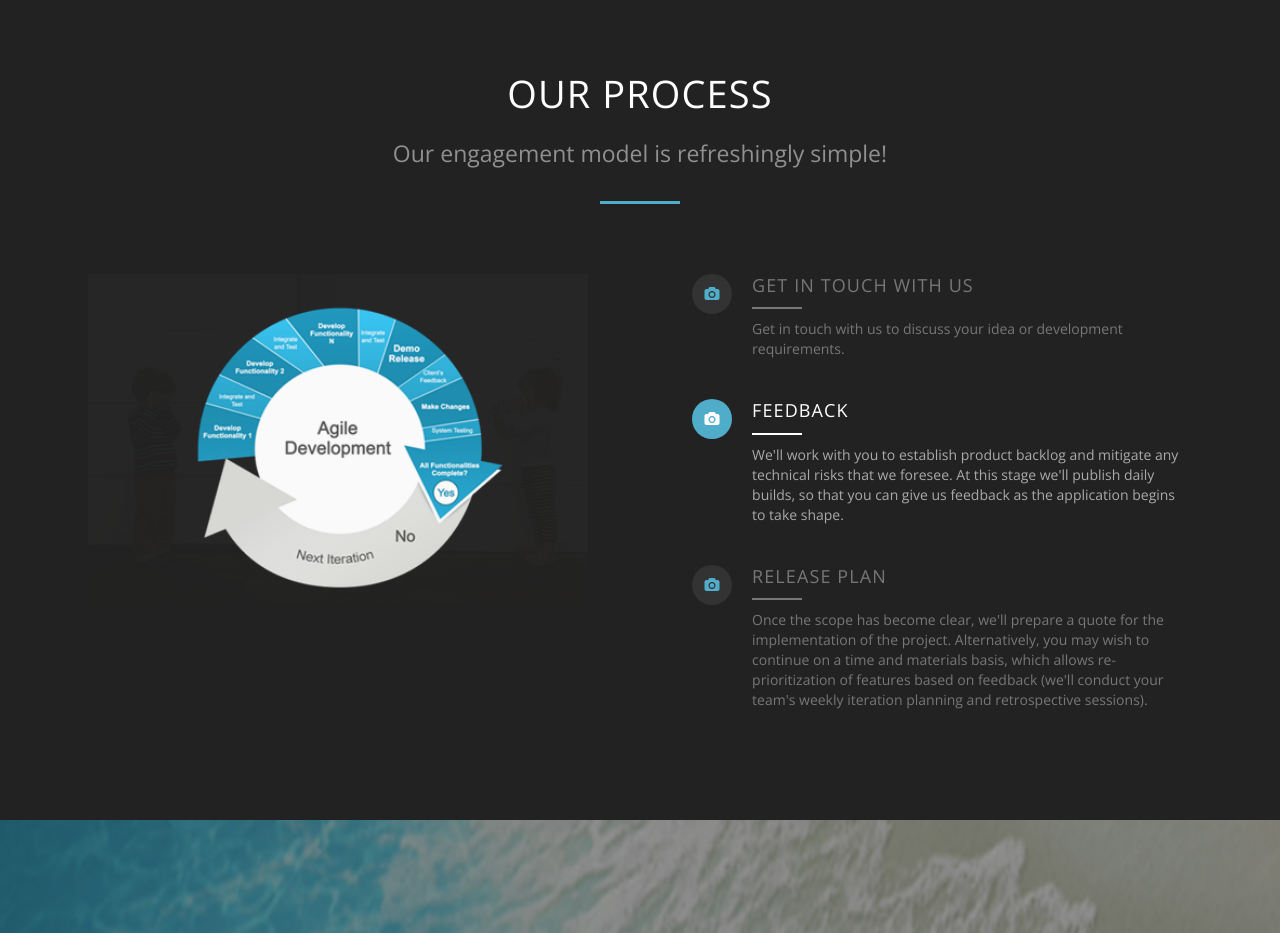
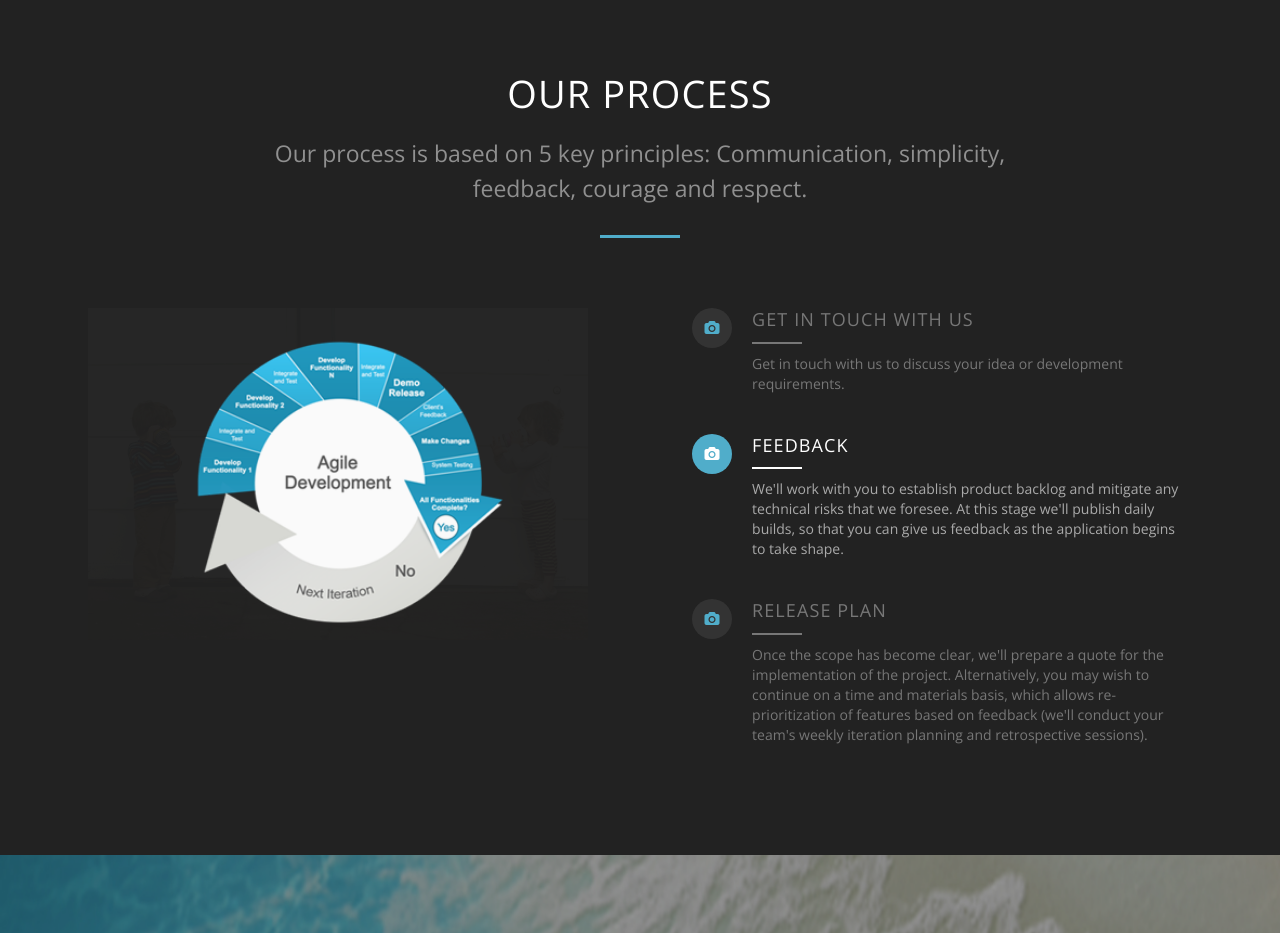
Before and after one commit to appsquickly/website, a plain HTML site: page index.html in a window 1280 px wide. Shown: the part 3040-3973 px from the top of the page. Drawn offline with nearby package versions, Linux system fonts and the light colour scheme; some packages are replaced by stand-ins of ours.

Commit message:
These are my principles. If you don't like them, I have others.

```diff
--- a/index.html
+++ b/index.html
@@ -409,7 +409,7 @@
         <div class="section-title">
             <h1 class="title">Our Process</h1>
 
-            <p class="description">Our engagement model is refreshingly simple!</p>
+            <p class="description">Our process is based on 5 key principles: Communication, simplicity, feedback, courage and respect.</p>
         </div>
 
         <div class="one-half process-slider-wrap">
```
